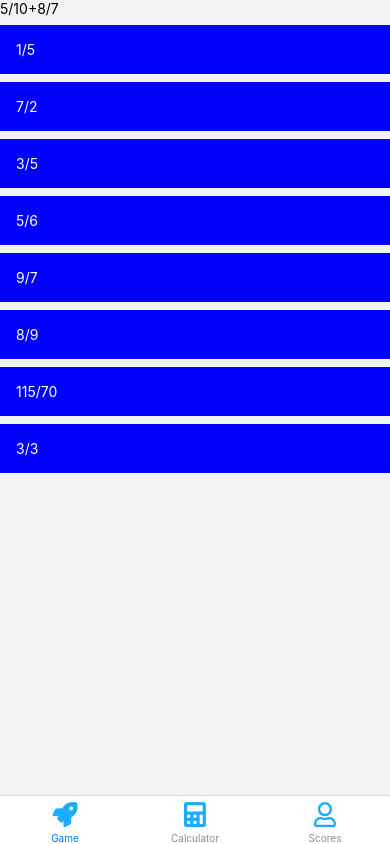
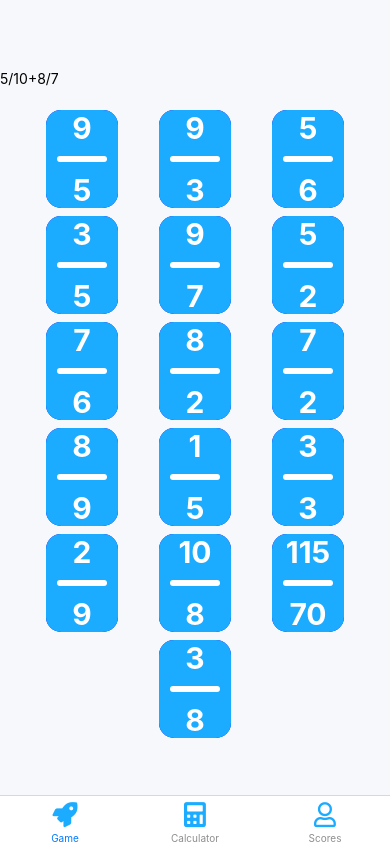
Before and after one commit to EduardoVarela0144/FractionsApp, a React Native app: screen /Game in a window 390 px wide. Built offline with nearby package versions, Linux system fonts and the light colour scheme.

Commit message:
"Fraction Cards Design"

```diff
--- a/src/screens/FractionCalculator.js
+++ b/src/screens/FractionCalculator.js
@@ -164,9 +164,16 @@ export default function FractionCalculator() {
           </View>
         </View>
       )}
+      {!result && (
+        <View style={{ alignItems: "center" }}>
+          <Text style={{ marginTop: 100, fontSize: 20, fontWeight: "bold" }}>
+            Press the Add Fraction button to start 😅
+          </Text>
+        </View>
+      )}
       <View
         style={{
-          marginTop: 30,
+          marginTop: (result && 30) || 50,
           flexDirection: "row",
           alignItems: "center",
           justifyContent: "space-evenly",
--- a/src/screens/FractionCard.js
+++ b/src/screens/FractionCard.js
@@ -66,7 +66,7 @@ export default function FractionCard() {
     const options = [];
     options.push(correctResult);
 
-    while (options.length < 8) {
+    while (options.length < 16) {
       const numerator = Math.floor(Math.random() * 10) + 1;
       const denominator = Math.floor(Math.random() * 10) + 1;
 
@@ -111,24 +111,79 @@ export default function FractionCard() {
     generateFractionsAndOperation();
   };
   return (
-    <View>
+    <View style={{ backgroundColor: "#F7F8FB", height: "100%" }}>
+      <View style={{ marginTop: 70 }}>
         <Text>
           {fraction1 && `${fraction1.numerator}/${fraction1.denominator}`}
           {operation}
           {fraction2 && `${fraction2.numerator}/${fraction2.denominator}`}
         </Text>
 
+        <View
+          style={{
+            flexDirection: "row",
+            flexWrap: "wrap",
+            padding: 15,
+            justifyContent: "space-evenly",
+          }}
+        >
           {options.map((option, index) => (
             <TouchableOpacity
               key={index}
               onPress={() => handleOptionSelect(option)}
-          style={{ backgroundColor: "blue", padding: 16, marginTop: 8 }}
+              style={{
+                backgroundColor: "blue",
+                marginTop: 8,
+                width: "20%",
+                alignItems: "center",
+                borderRadius: 15,
+                marginRight: 10,
+                marginLeft: 10,
+              }}
             >
-          <Text style={{ color: "white" }}>
-            {option.numerator}/{option.denominator}
+              <View
+                style={{
+                  backgroundColor: "#1BABFF",
+                  borderRadius: 15,
+                  alignItems: "center",
+                  width: "100%",
+                }}
+              >
+                <Text
+                  style={{
+                    color: "white",
+                    textAlign: "center",
+                    fontSize: 30,
+                    fontWeight: "bold",
+                  }}
+                >
+                  {option.numerator}
                 </Text>
+                <View
+                  style={{
+                    backgroundColor: "white",
+                    height: 6,
+                    borderRadius: 60,
+                    marginTop: 10,
+                    marginBottom: 10,
+                    width: "70%",
+                  }}
+                />
+                <Text
+                  style={{
+                    color: "white",
+                    textAlign: "center",
+                    fontSize: 30,
+                    fontWeight: "bold",
+                  }}
+                >
+                  {option.denominator}
+                </Text>
+              </View>
             </TouchableOpacity>
           ))}
         </View>
+      </View>
+    </View>
   );
 }
```
Lines whose indentation alone changed are shown as unchanged.
